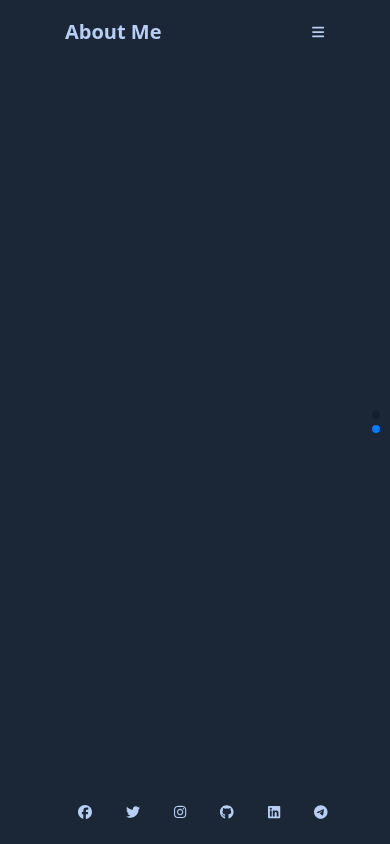
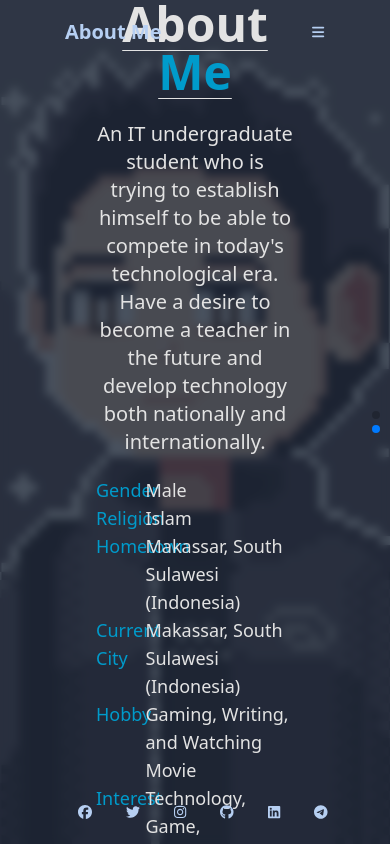
Before and after one commit to thatismunn/thatismunn.github.io, a React (Create React App) app: page / in a window 390 px wide. Both pictures are taken after a click on the element 376 px from the left and 429 px from the top of the page. Built offline with nearby package versions, Linux system fonts and the light colour scheme.

Commit message:
feat(porto/aboutme): mobile

```diff
--- a/src/Porto/components/AboutMe.tsx
+++ b/src/Porto/components/AboutMe.tsx
@@ -47,8 +47,31 @@ function AboutMe({active}: {active: boolean}) {
       </div>
 
       {/* Mobile */}
-      <div className='grid-cols-1 lg:hidden grid'>
-        {/*  */}
+      <div className='lg:hidden h-screen bg-cover bg-center animate__animated animate__fadeIn animate__faster' style={{backgroundImage: `url(${FullPict})`}}>
+        <div className="bg-base-100/80 backdrop-blur-sm h-full flex">
+          <div className="my-auto mx-24 text-primary">
+            <p className='text-5xl font-bold pb-3 underline decoration-1 underline-offset-[0.5rem] text-center animate__animated animate__fadeInDown animate__faster'>
+              About <span className="text-secondary">Me</span>
+            </p>
+            <p className="py-3 text-xl text-center animate__animated animate__fadeInRight animate__faster">
+              An IT undergraduate student who is trying to establish himself to be able to compete in today's technological era. Have a desire to become a teacher in the future and develop technology both nationally and internationally.
+            </p>
+            <div className="pt-2 text-lg animate__animated animate__fadeInUp animate__faster">
+              {
+                data.map((v, i) => (
+                  <div className="grid grid-cols-4" key={i}>
+                    <div className="col-span-1">
+                      <span className="text-secondary">{v[0]}</span>
+                    </div>
+                    <div className="col-span-3">
+                      <span className="text-primary">{v[1]}</span>
+                    </div>
+                  </div>
+                ))
+              }
+            </div>
+          </div>
+        </div>
       </div>
     </>
   )
```
